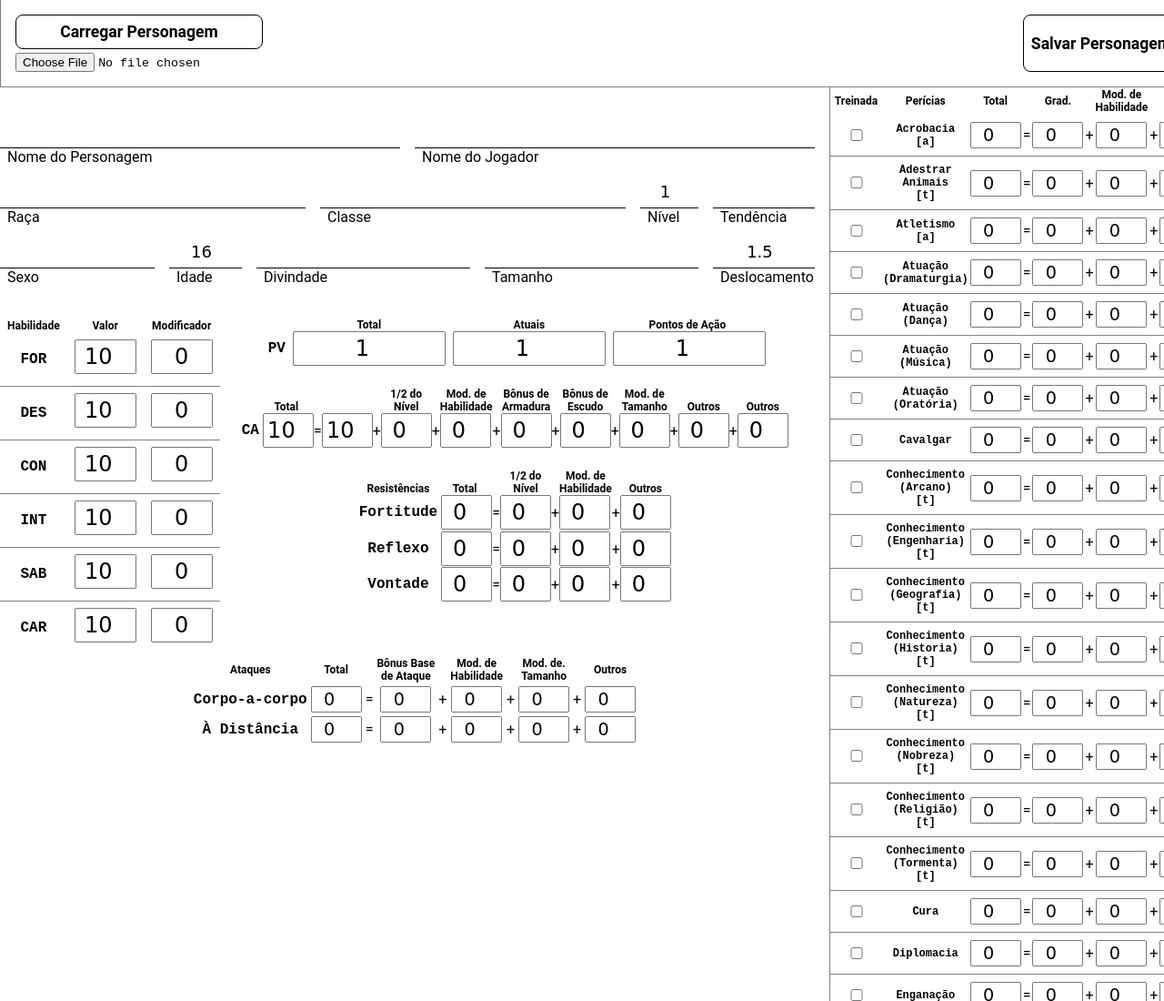
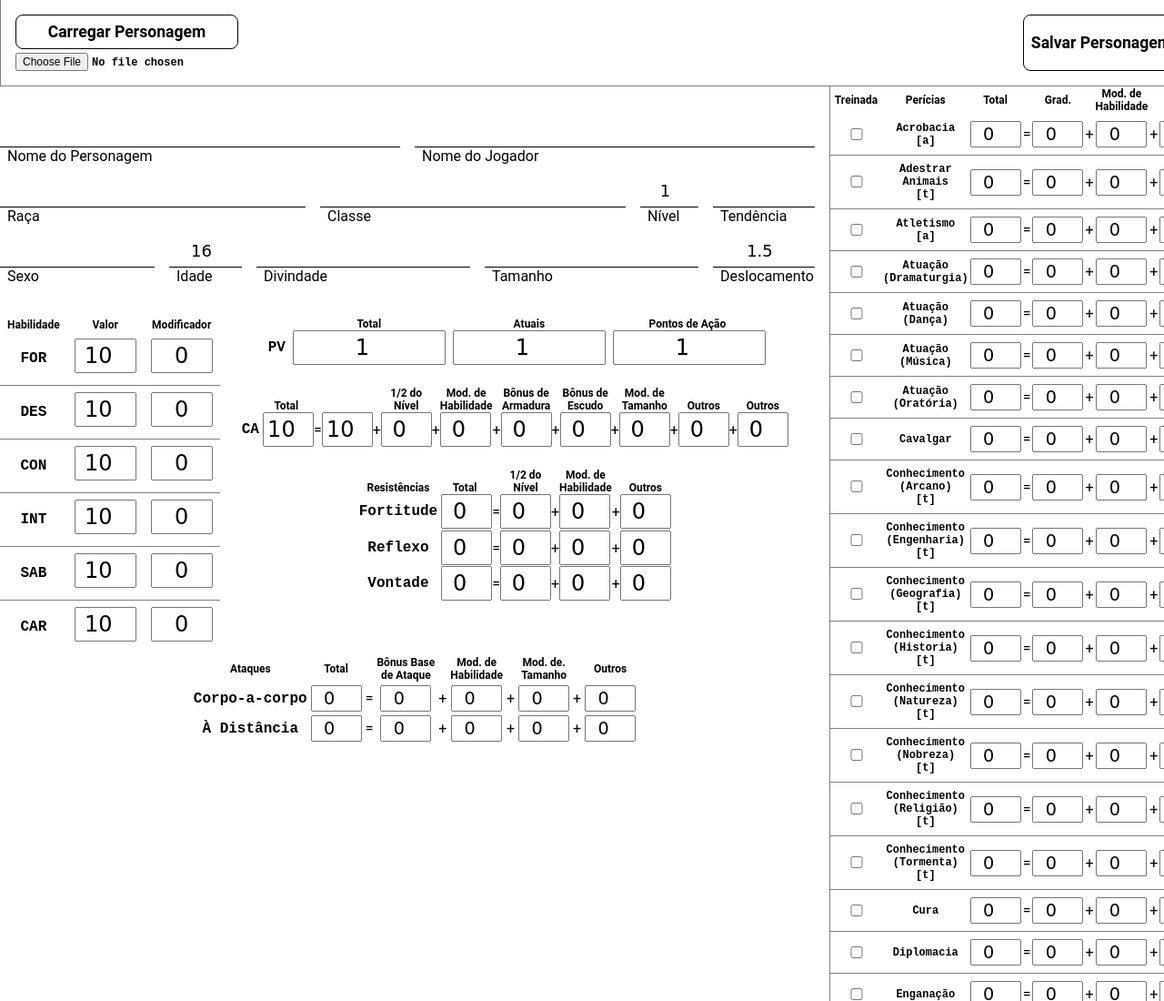
Before and after one commit to NiiMiyo/tormenta-ficha, a plain HTML site: page index.html in a window 1280 px wide. Shown: the top 1100 px of the page at 91% size. Drawn offline with Linux system fonts and the light colour scheme; a web font is replaced by a local one.

Commit message:
Update styles.css

```diff
--- a/styles.css
+++ b/styles.css
@@ -293,4 +293,6 @@ body input {
 }
 #header input {
   font-family: 'Roboto Mono', monospace;
+  font-weight: bold;
+  font-size: 0.75rem;
 }
```
